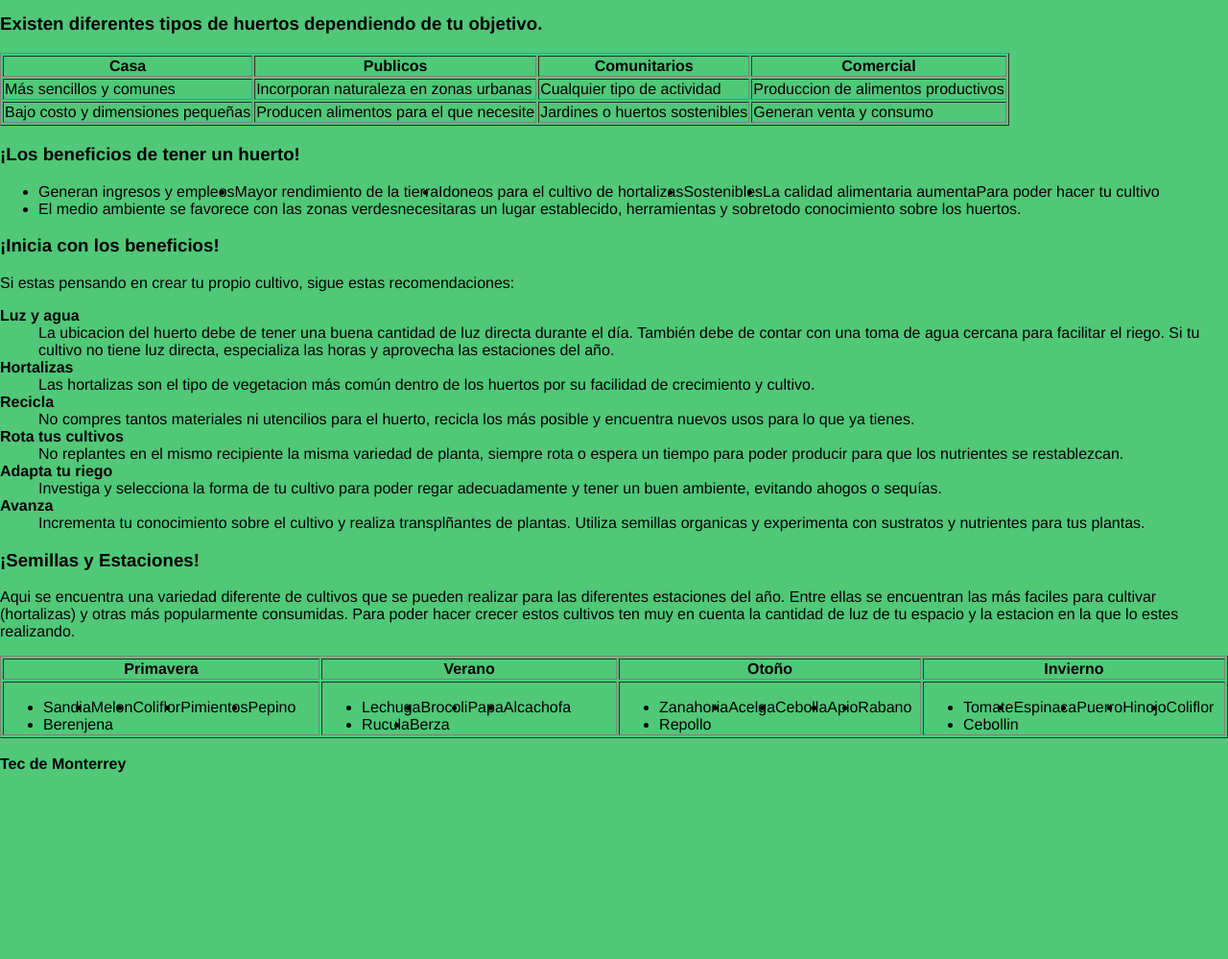
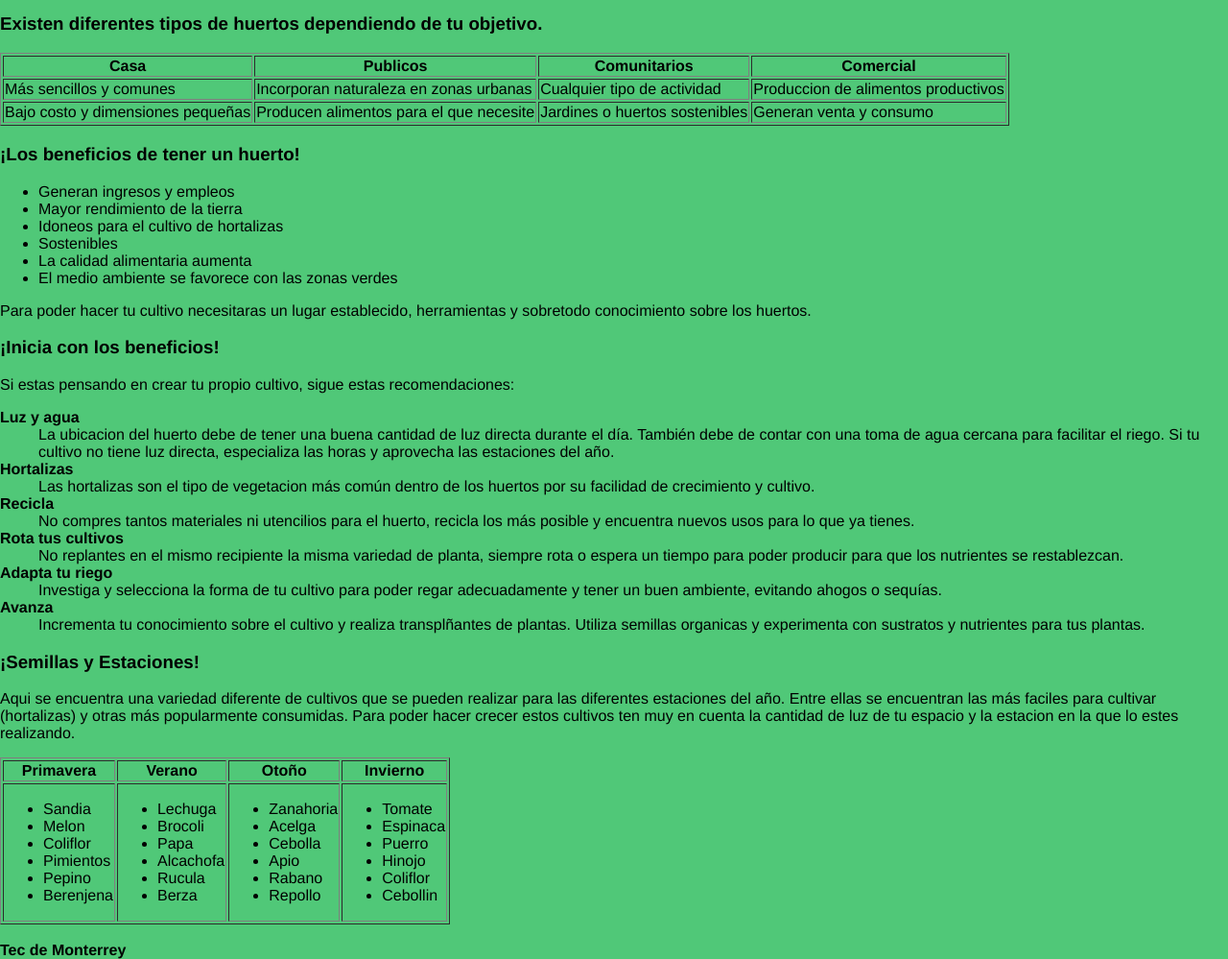
Before and after one commit to JCGranadosV/build-a-huerto, a PHP site: page /pages/infoHuertos.html in a window 1280 px wide. Shown: the part 262-1261 px from the top of the page at 96% size. Before the commit the page ends 1067 px from the top, so only its background shows below. Run offline with PHP 8.4, Linux system fonts and the light colour scheme.

Commit message:
fix listas

```diff
--- a/styles/index.css
+++ b/styles/index.css
@@ -25,7 +25,7 @@ nav > ul {
     background-color: #333;
   }
 
-  li {
+  nav > ul > li {
     float: left;
   }
 
```
